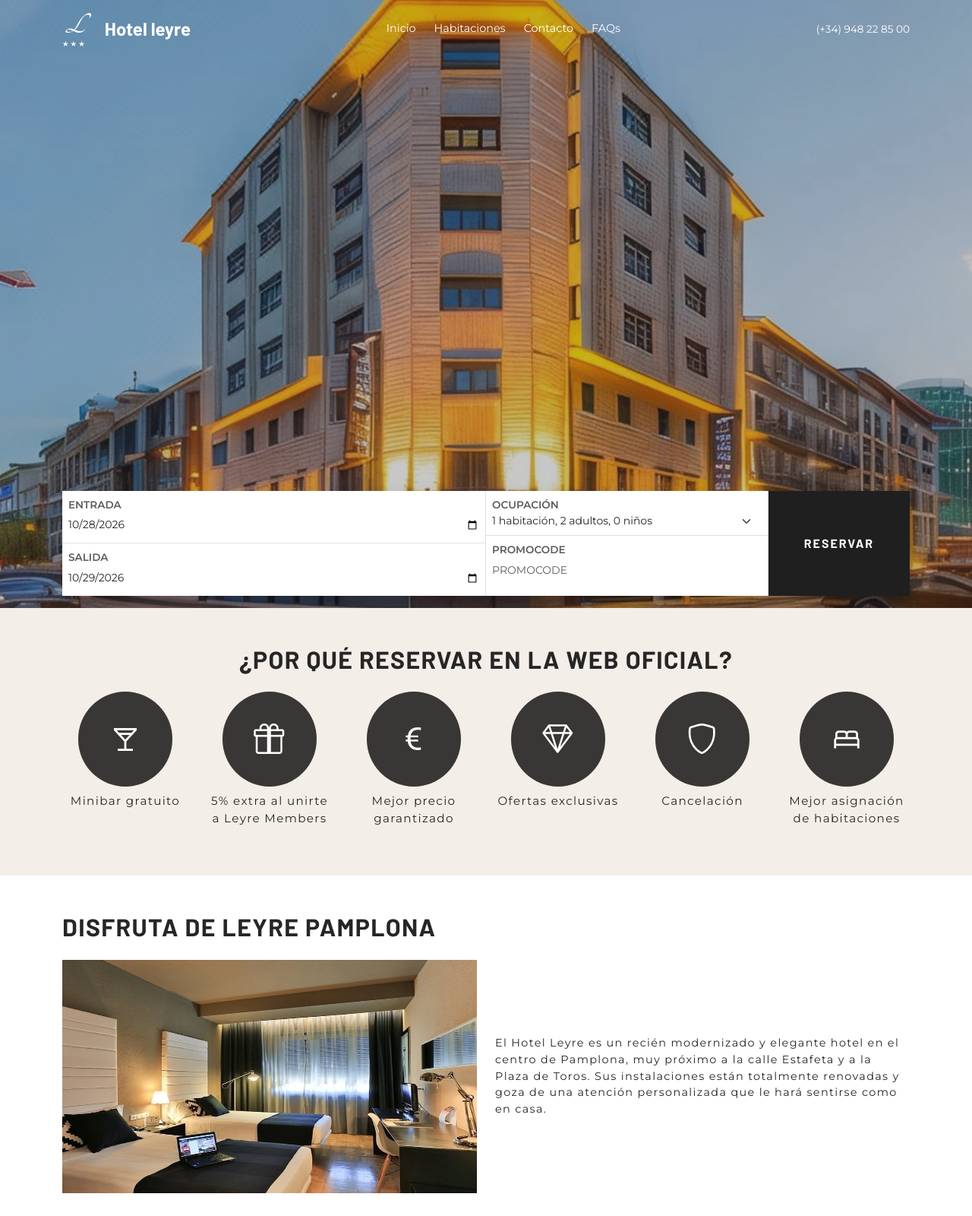
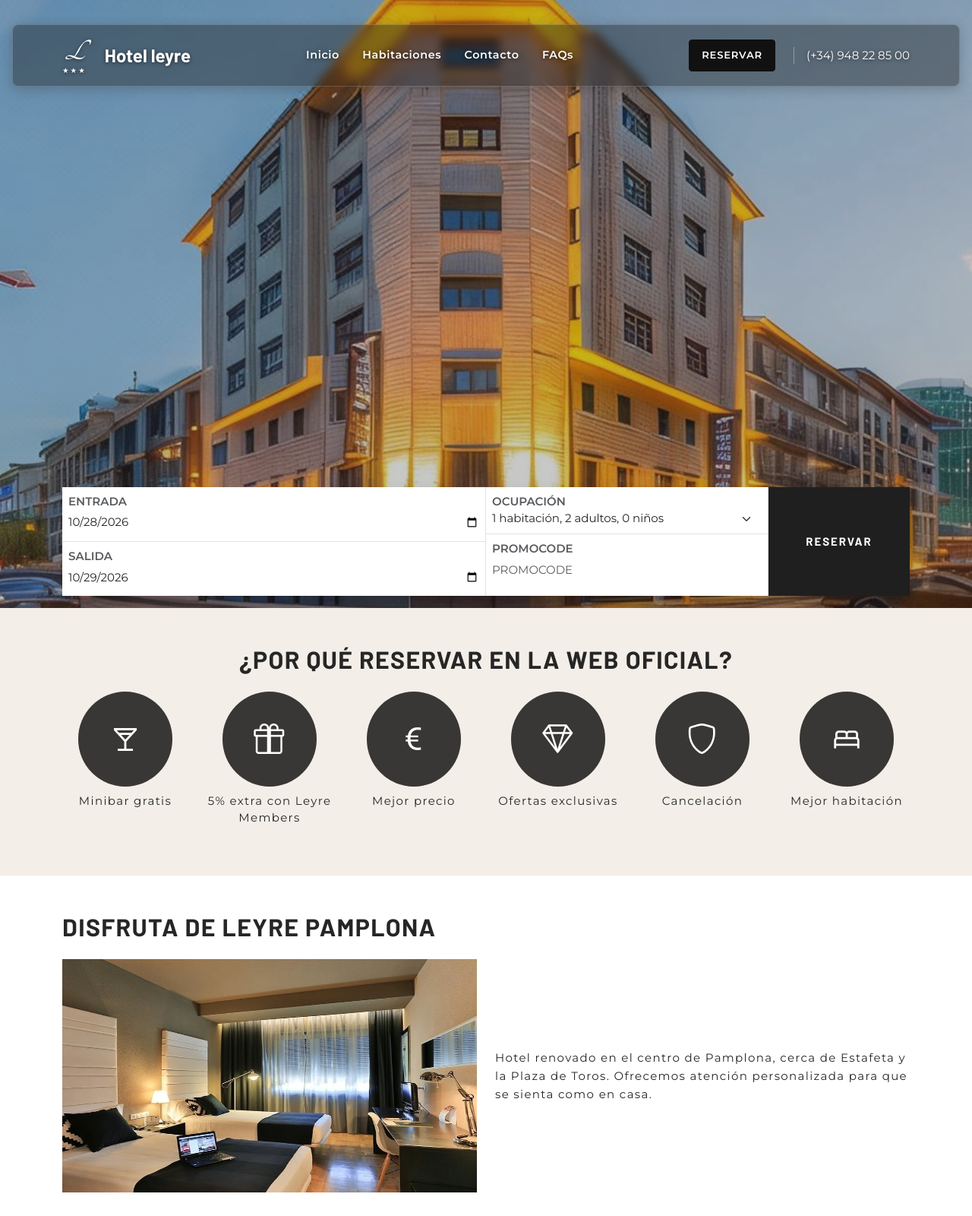
Before and after one commit to Cris6096/HotelLeyre, a plain HTML site: page index.html in a window 1280 px wide. Shown: the top 1600 px of the page at 76% size. Drawn offline with nearby package versions, Linux system fonts and the light colour scheme.

Commit message:
COMIT FINAL

```diff
--- a/estilos.css
+++ b/estilos.css
@@ -27,9 +27,14 @@ h1 { font-size: clamp(1.6rem, 4vw, 2.6rem); }
 h2 { font-size: clamp(1.25rem, 3vw, 2rem); }
 h3 { font-size: clamp(1.1rem, 2vw, 1.4rem); }
 
+p:not(.texto-pequeno) {
+  font-size: 0.9375rem;
+  line-height: 1.6;
+}
+
 .texto-pequeno {
   font-family: "Montserrat", sans-serif;
-  font-size: clamp(0.8rem, 1.5vw, 0.95rem);
+  font-size: 0.9375rem;
 }
 
 .iconos-beneficios .material-symbols-outlined,
@@ -52,6 +57,7 @@ h3 { font-size: clamp(1.1rem, 2vw, 1.4rem); }
 #faq details > p {
   color: #404047;
   font-family: "Inter", sans-serif;
+  font-size: 0.9375rem;
   font-weight: 400;
 }
 
@@ -93,5 +99,96 @@ h3 { font-size: clamp(1.1rem, 2vw, 1.4rem); }
   letter-spacing: normal;
 }
 .site-header .texto-pequeno {
-  font-size: clamp(0.7rem, 1.5vw, 0.85rem);
+  font-size: 0.9375rem;
 }
+.site-header form .texto-pequeno,
+.site-header form .form-control,
+.site-header form .form-select,
+.site-header form .btn-leyre,
+.site-header #menuLateral .offcanvas-body > div a {
+  font-size: 0.9375rem;
+}
+
+footer {
+  font-size: 0.9375rem;
+}
+footer .texto-pequeno {
+  font-size: 0.9375rem;
+}
+
+@media (min-width: 992px) {
+  .site-header > .navbar {
+    position: fixed !important;
+    top: 2rem !important;
+    left: 1rem !important;
+    width: calc(100% - 2rem) !important;
+    z-index: 1030 !important;
+    padding-block: 0.65rem;
+    border: 1px solid rgba(255, 255, 255, 0.18);
+    border-radius: 0.5rem;
+    background-color: rgba(31, 31, 31, 0.4);
+    box-shadow: 0 4px 16px rgba(0, 0, 0, 0.18);
+    backdrop-filter: blur(6px);
+  }
+
+  .site-header > .navbar > .container {
+    gap: 1.5rem;
+  }
+
+  .site-header > .navbar .navbar-brand {
+    flex-shrink: 0;
+    text-shadow: 0 1px 5px rgba(0, 0, 0, 0.6);
+  }
+
+  .site-header > .navbar .navbar-nav {
+    align-items: center;
+    gap: clamp(1rem, 2vw, 2rem) !important;
+  }
+
+  .site-header > .navbar .navbar-nav .nav-link {
+    position: relative;
+    padding: 0.75rem 0.15rem;
+    font-size: 0.9rem;
+    font-weight: 600;
+    letter-spacing: 0.04em;
+    white-space: nowrap;
+    text-shadow: 0 1px 5px rgba(0, 0, 0, 0.6);
+  }
+
+  .site-header > .navbar .navbar-nav .nav-link::after {
+    position: absolute;
+    right: 0.15rem;
+    bottom: 0.25rem;
+    left: 0.15rem;
+    height: 2px;
+    background-color: rgba(255, 255, 255, 0.85);
+    content: "";
+    transform: scaleX(0);
+    transform-origin: left;
+    transition: transform 180ms ease;
+  }
+
+  .site-header > .navbar .navbar-nav .nav-link:hover::after,
+  .site-header > .navbar .navbar-nav .nav-link:focus-visible::after {
+    transform: scaleX(1);
+  }
+
+  .site-header > .navbar .header-reservar {
+    flex-shrink: 0;
+    padding: 0.65rem 1rem;
+    border: 1px solid #111;
+    border-radius: 0.25rem;
+    background-color: #111;
+    font-size: 0.82rem;
+    letter-spacing: 0.06em;
+    text-transform: uppercase;
+  }
+
+  .site-header > .navbar > .container > .texto-pequeno {
+    flex-shrink: 0;
+    padding-left: 1rem;
+    border-left: 1px solid rgba(255, 255, 255, 0.35);
+    white-space: nowrap;
+    text-shadow: 0 1px 5px rgba(0, 0, 0, 0.6);
+  }
+}
--- a/footer.js
+++ b/footer.js
@@ -1,14 +1,14 @@
 const footerMarkup = `
 <footer id="contacto" class="bg-leyre-oscuro py-5 text-white">
   <div class="container">
-    <div class="row g-4 mb-5 align-items-start">
-      <div class="col-12 col-md-4 d-flex flex-column align-items-start align-items-md-center justify-content-center">
+    <div class="row g-4 align-items-start">
+      <div class="col-12 col-md-4 col-lg-2 d-flex flex-column align-items-start align-items-md-center justify-content-center">
         <span class="titulo text-white lh-1" style="font-family: Tangerine; font-style: italic; font-size: 2.5rem;">L</span>
         <span class="text-white small lh-1" style="letter-spacing: 2px; font-size: 0.6rem;">★★★</span>
       </div>
 
-      <div class="col-6 col-md-4">
-        <ul class="list-unstyled mb-0">
+      <div class="col-4 col-md-3 col-lg-2">
+        <ul class="list-unstyled texto-pequeno mb-0">
           <li class="mb-2"><a href="index.html" class="text-white text-decoration-none">Inicio</a></li>
           <li class="mb-2"><a href="habitaciones.html" class="text-white text-decoration-none">Habitaciones</a></li>
           <li class="mb-2"><a href="index.html#faq" class="text-white text-decoration-none">FAQs</a></li>
@@ -16,7 +16,7 @@ const footerMarkup = `
         </ul>
       </div>
 
-      <div class="col-6 col-md-4">
+      <div class="col-8 col-md-5 col-lg-5>
         <p class="titulo mb-3 fw-bold">Contacto</p>
         <ul class="list-unstyled texto-pequeno mb-0">
           <li class="mb-3 d-flex align-items-start gap-2">
@@ -33,11 +33,9 @@ const footerMarkup = `
           </li>
         </ul>
       </div>
-    </div>
 
-    <div class="row justify-content-center">
-      <div class="col-12 col-md-10 col-lg-8">
-        <div class="ratio ratio-16x9 overflow-hidden shadow-sm">
+      <div class="col-12 col-lg-3">
+        <div class="ratio ratio-16x9">
           <iframe
             src="https://www.google.com/maps/embed?pb=!1m18!1m12!1m3!1d2903.245!2d-1.644!3d42.815!2m3!1f0!2f0!3f0!3m2!1i1024!2i768!4f13.1!3m3!1m2!1s0xd50930777777777%3A0x0!2sC.+Leyre%2C+7,+31002+Pamplona,+Navarra!5e0!3m2!1ses!2ses!4v1234567890"
             style="border: 0;"
--- a/header.js
+++ b/header.js
@@ -47,6 +47,7 @@ const headerMarkup = `
         <li class="nav-item"><a class="nav-link text-white" href="index.html#faq">FAQs</a></li>
       </ul>
 
+      <a class="header-reservar d-none d-lg-inline-flex align-items-center justify-content-center text-white text-decoration-none fw-bold" href="disponibles.html">Reservar</a>
       <a class="texto-pequeno text-white text-decoration-none" href="tel:+34948228500">(+34) 948 22 85 00</a>
     </div>
   </nav>
--- a/index.html
+++ b/index.html
@@ -35,7 +35,7 @@
             <span class="material-symbols-outlined">local_bar</span>
           </div>
         </div>
-        <p class="texto-pequeno mt-2">Minibar gratuito</p>
+        <p class="texto-pequeno mt-2">Minibar gratis</p>
       </div>
       <div class="col">
         <div class="ratio ratio-1x1 rounded-circle w-75 mx-auto" style="background-color: rgba(0, 0, 0, 0.77);">
@@ -43,7 +43,7 @@
             <i class="bi bi-gift"></i>
           </div>
         </div>
-        <p class="texto-pequeno mt-2">5% extra al unirte a Leyre Members</p>
+        <p class="texto-pequeno mt-2">5% extra con Leyre Members</p>
       </div>
       <div class="col">
         <div class="ratio ratio-1x1 rounded-circle w-75 mx-auto" style="background-color: rgba(0, 0, 0, 0.77);">
@@ -51,7 +51,7 @@
             <i class="bi bi-currency-euro"></i>
           </div>
         </div>
-        <p class="texto-pequeno mt-2">Mejor precio garantizado</p>
+        <p class="texto-pequeno mt-2">Mejor precio</p>
       </div>
       <div class="col">
         <div class="ratio ratio-1x1 rounded-circle w-75 mx-auto" style="background-color: rgba(0, 0, 0, 0.77);">
@@ -75,7 +75,7 @@
             <span class="material-symbols-outlined">bed</span>
           </div>
         </div>
-        <p class="texto-pequeno mt-2">Mejor asignación de habitaciones</p>
+        <p class="texto-pequeno mt-2">Mejor habitación</p>
       </div>
     </div>
   </div>
@@ -90,7 +90,7 @@
         <div class="ratio ratio-16x9 bg-secondary-subtle"><img src="img/imagenLandingCama.jpg"></div>
       </div>
       <div class="col-12 col-lg-6">
-        <p class="mb-0">El Hotel Leyre es un recién modernizado y elegante hotel en el centro de Pamplona, muy próximo a la calle Estafeta y a la Plaza de Toros. Sus instalaciones están totalmente renovadas y goza de una atención personalizada que le hará sentirse como en casa.</p>
+        <p class="mb-0">Hotel renovado en el centro de Pamplona, cerca de Estafeta y la Plaza de Toros. Ofrecemos atención personalizada para que se sienta como en casa.</p>
       </div>
     </div>
   </div>
@@ -105,7 +105,7 @@
         <div class="ratio ratio-16x9 bg-secondary-subtle"><img src="img/imagenLandingPamplona.jpg"></div>
       </div>
       <div class="col-12 col-lg-6 order-lg-1">
-        <p class="mb-0">Ubicación privilegiada en el centro de Pamplona, junto a la avenida principal. Hotel Leyre le sitúa a un paso del casco antiguo, el Palacio de Congresos y la Plaza del Castillo. El punto de partida ideal para descubrir los encantos de la ciudad con las mejores comodidades.</p>
+        <p class="mb-0">En el centro de Pamplona, junto a la avenida principal y a pocos pasos del casco antiguo, el Palacio de Congresos y la Plaza del Castillo.</p>
       </div>
     </div>
   </div>
@@ -115,7 +115,7 @@
 <section id="faq" class="py-5">
   <div class="container">
     <h2 class="mb-4">Preguntas frecuentes</h2>
-    <div class="row">
+    <div class="row justify-content-center">
       <div class="col-12 col-lg-8">
         <details class="border-bottom py-3" open>
           <summary class="fw-semibold">¿A qué hora es el check-in y el check-out?</summary>
@@ -123,23 +123,23 @@
         </details>
         <details class="border-bottom py-3">
           <summary class="fw-semibold">¿Se admiten mascotas?</summary>
-          <p class="mt-2 mb-0">Consulta con recepción las condiciones para mascotas.</p>
+          <p class="mt-2 mb-0">Consulta en recepción las condiciones para mascotas.</p>
         </details>
         <details class="border-bottom py-3">
           <summary class="fw-semibold">¿Hay wifi gratuito?</summary>
-          <p class="mt-2 mb-0">Sí, todas las habitaciones disponen de wifi gratis.</p>
+          <p class="mt-2 mb-0">Sí, en todas las habitaciones.</p>
         </details>
         <details class="border-bottom py-3">
           <summary class="fw-semibold">¿Puedo cancelar mi reserva?</summary>
-          <p class="mt-2 mb-0">Reservando en la web oficial dispones de cancelación según la tarifa elegida.</p>
+          <p class="mt-2 mb-0">Depende de la tarifa elegida en la web oficial.</p>
         </details>
         <details class="border-bottom py-3">
           <summary class="fw-semibold">¿Dónde está el hotel?</summary>
-          <p class="mt-2 mb-0">En el centro, a pocos minutos a pie de la Plaza de Toros y la calle Estafeta.</p>
+          <p class="mt-2 mb-0">En el centro, cerca de la Plaza de Toros y la calle Estafeta.</p>
         </details>
         <details class="border-bottom py-3">
           <summary class="fw-semibold">¿Qué es Leyre Members?</summary>
-          <p class="mt-2 mb-0">Nuestro programa de fidelidad con un 5% extra en tus reservas directas.</p>
+          <p class="mt-2 mb-0">Programa de fidelidad con un 5% extra en reservas directas.</p>
         </details>
       </div>
     </div>
```
Also changed, not shown: detalles.html (+5 -5 lines), disponibles.html (+3 -3 lines), habitaciones.html (+3 -3 lines), reserva.html (+3 -3 lines), 3 other files.
